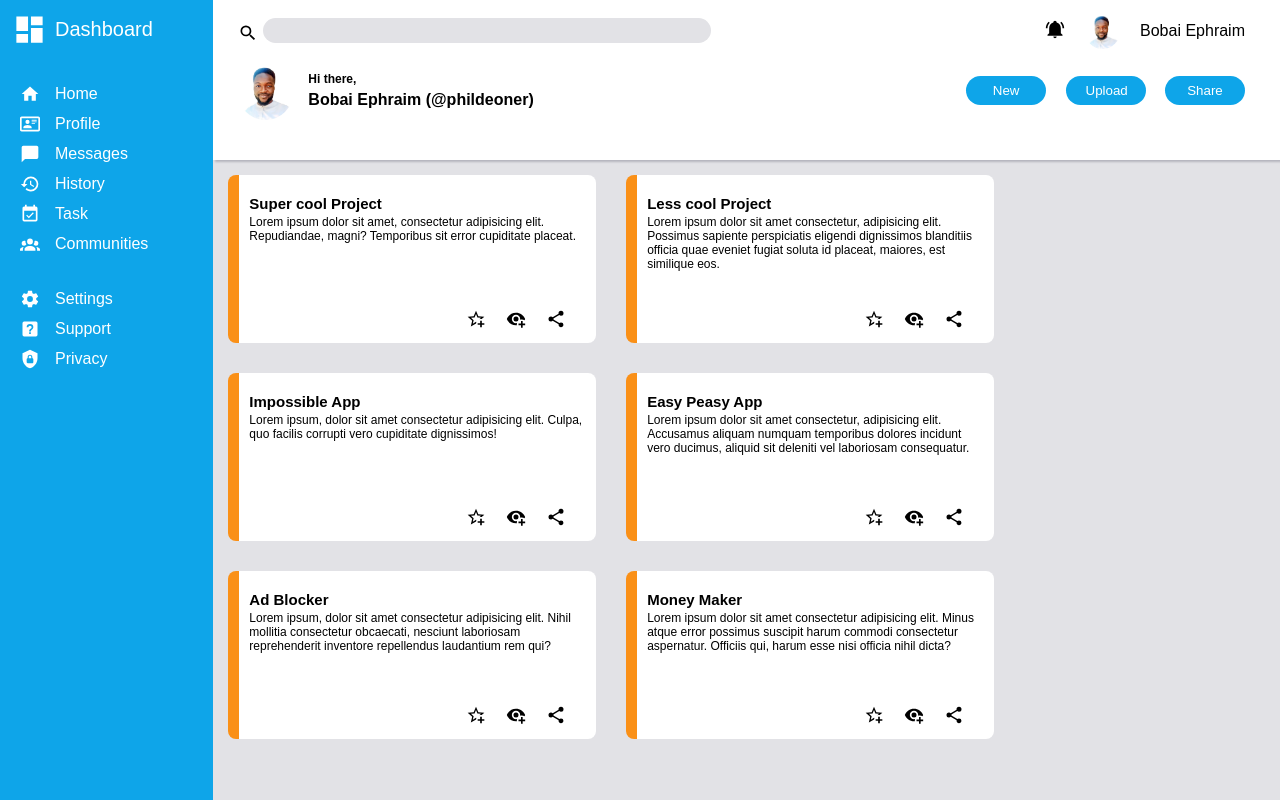
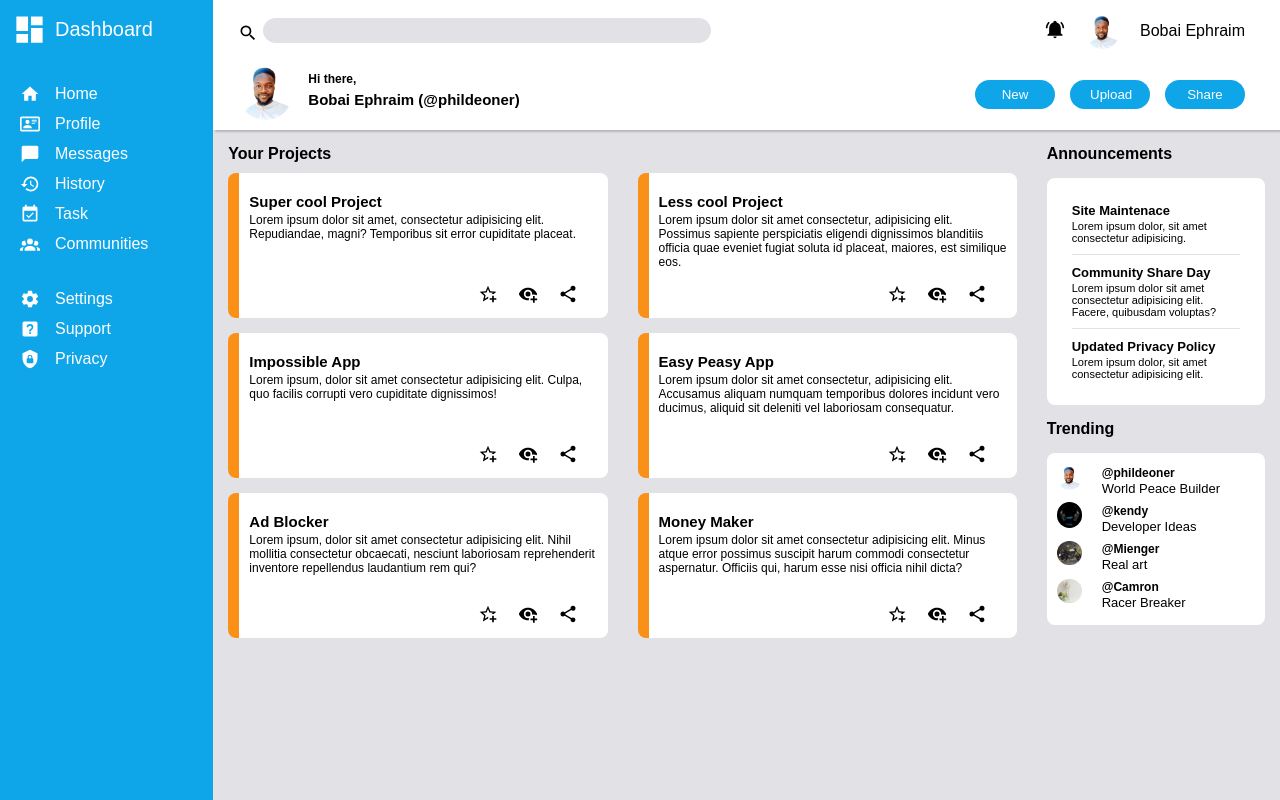
Before and after one commit to Phildeoner/admin-dashboard, a website: page index.html in a window 1280 px wide. Drawn offline with Linux system fonts and the light colour scheme.

Commit message:
Update index.html and style.css files

```diff
--- a/index.html
+++ b/index.html
@@ -63,7 +63,7 @@
             <input type="text">
           </div>
           <div class="part2">
-            <a href="#"><img src="./Images/bell-ring.svg" alt="Notification ion"></a>
+            <a href="#"><img class="notice" src="./Images/bell-ring.svg" alt="Notification ion"></a>
             <img class="dp" src="./Images/Dp.jpg" alt="">
             <p class="name">Bobai Ephraim</p>
           </div>
@@ -86,6 +86,7 @@
       </div>
       <div class="flex">
         <div class="grids">
+          <p class="project">Your Projects</p>
           <div class="grid">
             <div class="grid-text">
               <h4>Super cool Project</h4>
@@ -153,12 +154,54 @@
             </div>
           </div>
         </div>
-        <div class="end-right">
-          <div class="box1">
+        <div class="ender">
+          <p class="anm">Announcements</p>
+          <div class="end-right1">
+            <div class="right-text">
+              <h4><a href="#">Site Maintenace</a></h4>
+              <p>Lorem ipsum dolor, sit amet consectetur adipisicing.</p>
 
+              <h4><a href="#">Community Share Day</a></h4>
+              <p>Lorem ipsum dolor sit amet consectetur adipisicing elit. Facere, quibusdam voluptas?</p>
+
+              <h4><a href="#">Updated Privacy Policy</a></h4>
+              <p class="ld">Lorem ipsum dolor, sit amet consectetur adipisicing elit.</p>
+            </div>
           </div>
-          <div class="box2">
-
+          <p class="anm">Trending</p>
+          <div class="end-right1">
+            <div class="flex-text">
+              <div class="right">
+                <img class="dp" src="./Images/Dp.jpg" alt="">
+                <div>
+                  <span>@phildeoner</span><p class="mini">World Peace Builder</p>
+                </div>
+              </div>
+            </div>
+            <div class="flex-text">
+              <div class="right">
+                <img class="dp" src="./Images/Dp2.jpg" alt="">
+                <div>
+                  <span>@kendy</span><p class="mini">Developer Ideas</p>
+                </div>
+              </div>
+            </div>
+            <div class="flex-text">
+              <div class="right">
+                <img class="dp" src="./Images/Dp3.jpg" alt="">
+                <div>
+                  <span>@Mienger</span><p class="mini">Real art</p>
+                </div>
+              </div>
+            </div>
+            <div class="flex-text">
+              <div class="right">
+                <img class="dp" src="./Images/Dp4.jpg" alt="">
+                <div>
+                  <span>@Camron</span><p class="mini">Racer Breaker</p>
+                </div>
+              </div>
+            </div>
           </div>
         </div>
       </div>
--- a/style.css
+++ b/style.css
@@ -27,6 +27,12 @@ body {
 .sidebar a {
   text-decoration: none;
   color: white;
+}
+
+.right-text h4 a {
+  text-decoration: none;
+  color: black;
+  transition: 0.4s;
 }
 
 .sidebar a:hover {
@@ -90,7 +96,6 @@ body {
 
 .top {
   background-color: white;
-  height: 20vh;
   min-height: 130px;
   box-shadow: 2px 2px 2px #b5b5be;
 }
@@ -122,6 +127,21 @@ body {
 
 .part2 img {
   width: 20px;
+}
+
+.part2 .notice:hover {
+  animation: shake 0.5s;
+  animation-iteration-count: infinite;
+}
+
+@keyframes shake {
+  0% { transform: translate(1px, 1px) rotate(0deg); }
+  10% { transform: translate(-1px, -2px) rotate(-1deg); }
+  20% { transform: translate(-3px, 0) rotate(1deg); }
+  40% { transform: translate(1px, -1px) rotate(1deg); }
+  60% { transform: translate(-3px, 1px) rotate(0deg); }
+  80% { transform: translate(-1px, -1px) rotate(1deg); }
+  100% { transform: translate(1px, -2px) rotate(-1deg); }
 }
 
 .part2 img.dp {
@@ -158,10 +178,12 @@ input {
   display: flex;
   align-items: center;
   font-weight: 700;
+  margin-bottom: 7px;
 }
 
 span {
   margin: 0;
+  font-size: 15px;
 }
 
 .end {
@@ -187,10 +209,14 @@ button {
 button:hover {
   color: #fa9017;
   transform: scale(1.1);
+  font-weight: 600;
 }
 
 .right {
   padding-right: 35px;
+  white-space: nowrap;
+  display: flex;
+  align-items: center;
 }
 
 .grid {
@@ -198,16 +224,17 @@ button:hover {
   flex-direction: column;
   justify-content: space-between;
   background-color: white;
-  height: 21vh;
   margin: 15px;
   border-left: 0.7rem solid #fa9017;
   border-radius: 8px;
   position: relative;
   transition: 0.5s;
   transition-property: transform;
+  overflow: hidden;
+  margin-top: 0;
 }
 
-.grid:hover{
+.grid:hover {
   transform: scale(1.04);
 }
 
@@ -227,7 +254,7 @@ button:hover {
   transition-property: transform;
 }
 
-.views img:hover{
+.views img:hover {
   transform: scale(1.5);
 }
 
@@ -251,20 +278,72 @@ h4 {
   grid-template-rows: repeat(3, 1fr);
 }
 
-.end-right div {
+.end-right1 {
   background-color: white;
-  width: 20vw;
-  border-radius: 7px;
+  border-radius: 8px;
+  padding: 10px;
+  margin: 15px;
+}
+
+.right-text {
+  padding: 15px;
+}
+
+.right-text p {
+  font-size: 11px;
+  margin-bottom: 10px;
+  border-bottom: 1px solid #e2e2e6;
+  padding-bottom: 10px;
+  overflow: hidden;
+}
+
+.right-text .ld {
+  border-bottom: none;
+  margin-bottom: 0;
+  padding-bottom: 0;
+}
+
+.right-text h4 {
+  font-size: 13px;
+  margin-bottom: 2px;
+  font-weight: 800;
+}
+
+.right-text h4 a:hover {
+  color: #fa9017;
 }
 
 .flex {
   display: flex;
-  justify-content: space-between;
 }
 
-.end-right {
-  display: grid;
-  align-items: center;
-  justify-content: space-between;
-  margin-right: 15px;
+.right .dp {
+  width: 25px;
+  margin-right: 20px;
+  border-radius: 20px;
+  margin-bottom: 10px;
 }
+
+.right span {
+  font-weight: 600;
+  font-size: 12px;
+}
+
+.right p {
+  font-weight: 10;
+  font-size: 13px;
+}
+
+.project {
+  grid-column: 1 / 3;
+  grid-row: auto / 1;
+  margin: 15px;
+  margin-bottom: 10px;
+  font-weight: 700;
+}
+
+.anm {
+  font-weight: 700;
+  margin: 15px;
+  margin-bottom: 0;
+}
```
Also changed, not shown: Images/Picsart_23-01-19_00-28-59-296~2.jpg (deleted), Images/dp2.jpg (added), Images/dp3.jpg (added), Images/dp4.jpg (added).
